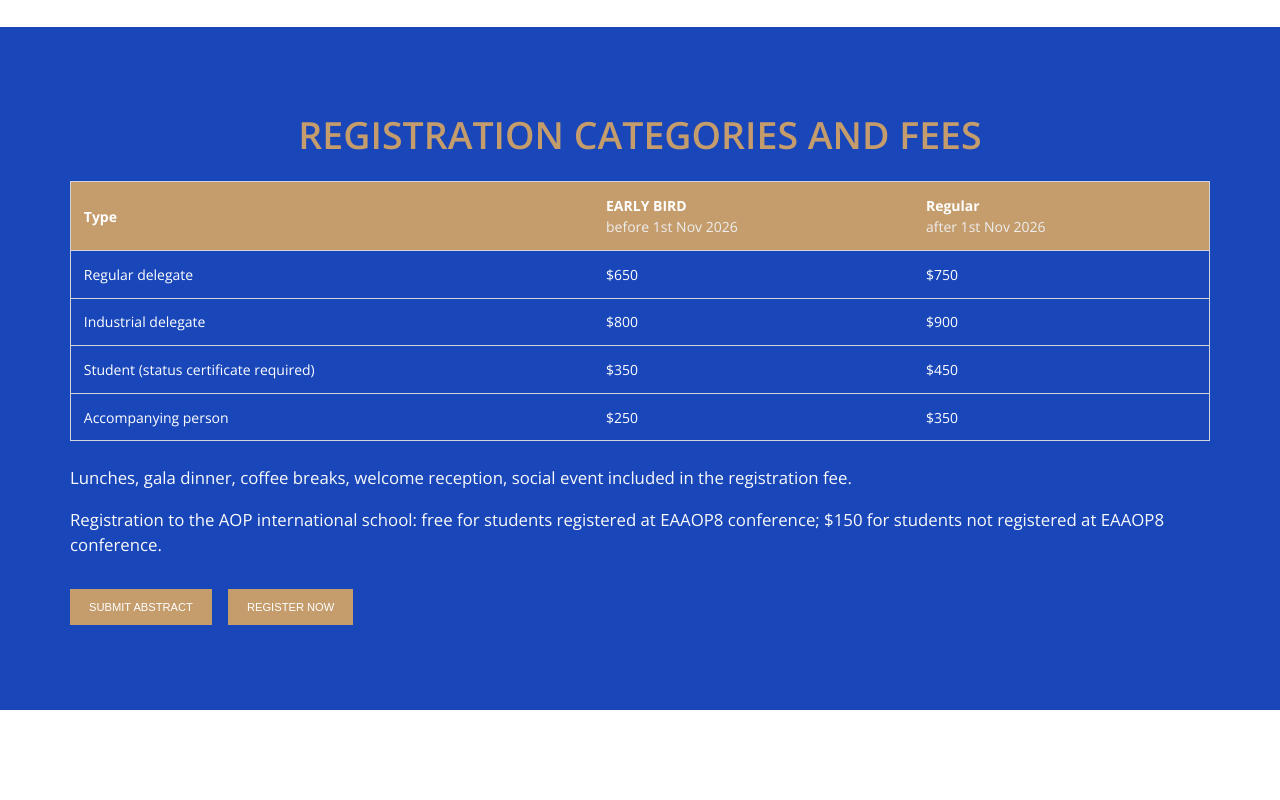
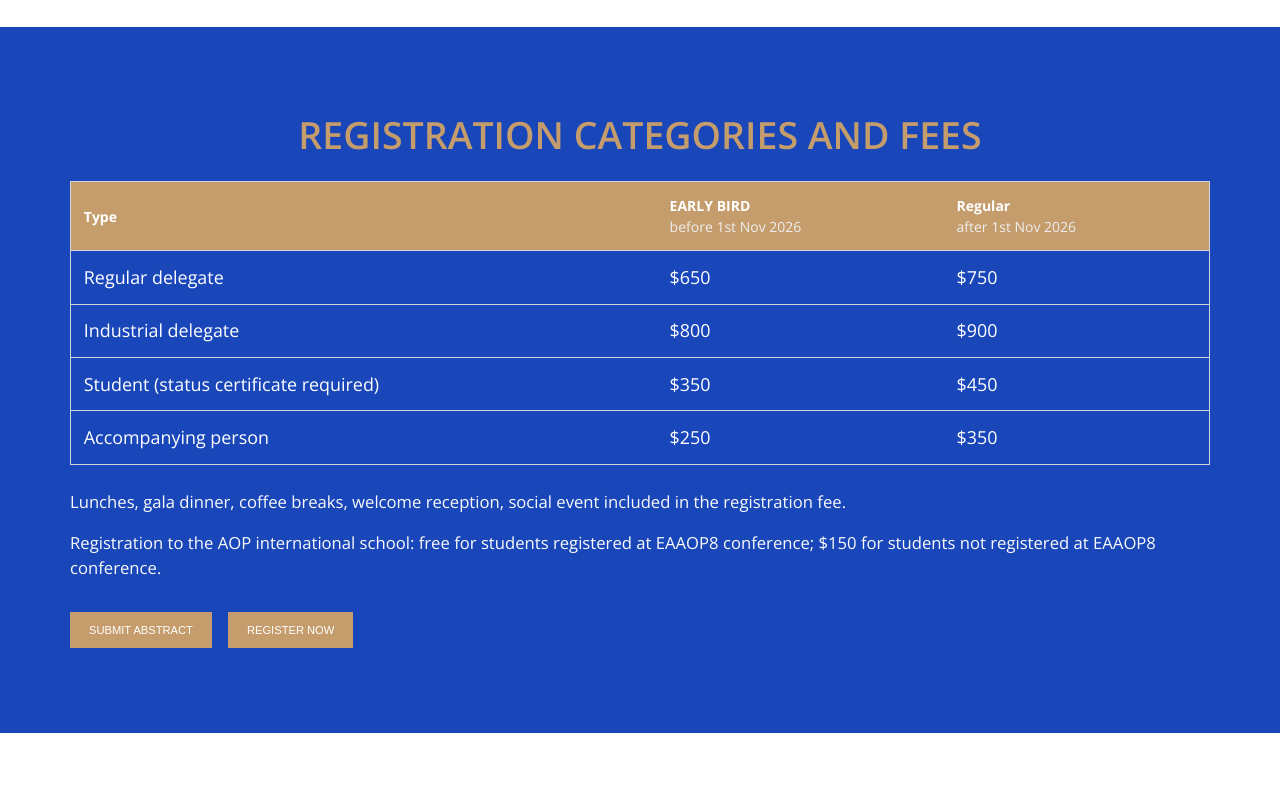
Before and after one commit to arshpharala/EAAOP8, a PHP site: page / in a window 1280 px wide. Shown: the part 4976-5776 px from the top of the page. Run offline with PHP 8.4, Linux system fonts and the light colour scheme.

Commit message:
`Updated main.css and main.css.map files with changes to responsive font sizes in registration section`

```diff
--- a/assets/css/main.css
+++ b/assets/css/main.css
@@ -1763,30 +1763,23 @@
   text-align: left;
   font-size: 12px;
 }
-@media (min-width: 60rem) {
-  .registration-section .registration-table tbody td {
-    font-size: 17.92px;
-  }
-}
-@media (min-width: 45rem) {
-  .registration-section .registration-table tbody td {
-    font-size: 16px;
-  }
-}
 @media (min-width: 33.75rem) {
   .registration-section .registration-table tbody td {
     font-size: 14px;
   }
 }
+@media (min-width: 45rem) {
+  .registration-section .registration-table tbody td {
+    font-size: 16px;
+  }
+}
+@media (min-width: 60rem) {
+  .registration-section .registration-table tbody td {
+    font-size: 17.92px;
+  }
+}
 .registration-section .note {
   text-align: start;
-}
-@media (min-width: 60rem) {
-  .registration-section .note {
-    font-size: 16.8px;
-  }
-}
-.registration-section .note {
   margin: 1rem 0;
   color: #fafafa;
 }
--- a/assets/scss/components/registration/_registration.scss
+++ b/assets/scss/components/registration/_registration.scss
@@ -80,14 +80,15 @@
         text-align: left;
         font-size: 12px;
 
-        @include responsive(lg) {
-          font-size: 17.92px;
+         @include responsive(sm) {
+          font-size: 14px;
         }
         @include responsive(md) {
           font-size: 16px;
         }
-        @include responsive(sm) {
-          font-size: 14px;
+
+          @include responsive(lg) {
+          font-size: 17.92px;
         }
       }
     }
@@ -95,9 +96,7 @@
 
   .note {
     text-align: start;
-    @include responsive(lg) {
-      font-size: 16.8px;
-    }
+
     margin: 1rem 0;
     color: $light-color;
   }
```
Also changed, not shown: 1 other file.
